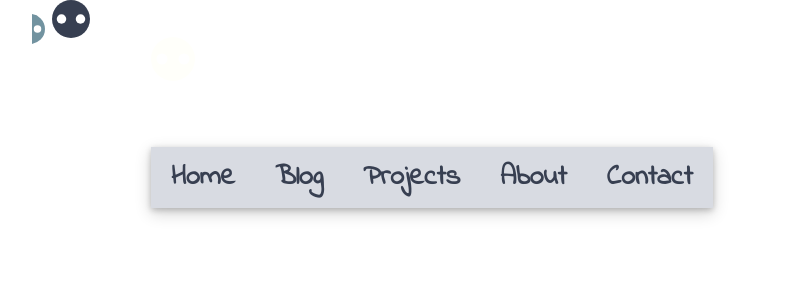
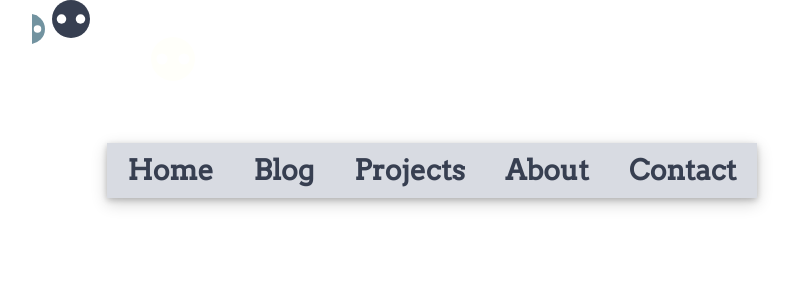
Before and after one commit to Berky115/Cold-Digital-Heart, a React (Create React App) app: page / in a window 1280 px wide. Shown: the top 300 px of the page, without its empty margins (208-1001 px from the left). Built offline with nearby package versions, Linux system fonts and the light colour scheme.

Commit message:
New fonts

```diff
--- a/src/App.js
+++ b/src/App.js
@@ -139,6 +139,9 @@
 		const current = this.state.currentDisplay;
 		return (
 			<div className='wrapper'>
+			<link href="https://fonts.googleapis.com/css?family=Arvo&display=swap" rel="stylesheet"></link>
+			<link href="https://fonts.googleapis.com/css?family=Josefin+Sans&display=swap" rel="stylesheet"></link>
+			<link href="https://fonts.googleapis.com/css?family=Raleway&display=swap" rel="stylesheet"></link>
 				<link href="https://fonts.googleapis.com/css?family=Indie+Flower" rel="stylesheet"></link>
 				<link href="https://fonts.googleapis.com/css?family=Special+Elite&display=swap" rel="stylesheet"></link>
 				<link
--- a/src/index.css
+++ b/src/index.css
@@ -9,7 +9,7 @@
   }
 
 * {
-	font-family: 'Indie Flower', cursive;
+	font-family: 'Arvo', serif;
 	padding: 0;
 	margin: 0;
 	text-decoration: none;
@@ -136,6 +136,7 @@
 	font-weight: bold;
 	font-size: 24px;
 	align-self: center;
+	font-family: 'Josefin Sans', sans-serif;
 }
 
 .blogDate {
@@ -182,6 +183,7 @@
 
 .titleText {
 	font-size: 36px;
+	font-family: 'Raleway', cursive;
 }
 
 .flex-item {
@@ -192,13 +194,12 @@
 .blogText {
 	text-align: left;
 	font-size: 24px;
-	font-family: 'Coming Soon', cursive;
+	font-family: 'Raleway', cursive;
 }
 
 .contextText {
 	text-align: center;
 	font-size: 24px;
-	font-family: 'Coming Soon', cursive;
 }
 
 @media only screen and (max-width: 600px) {
```
